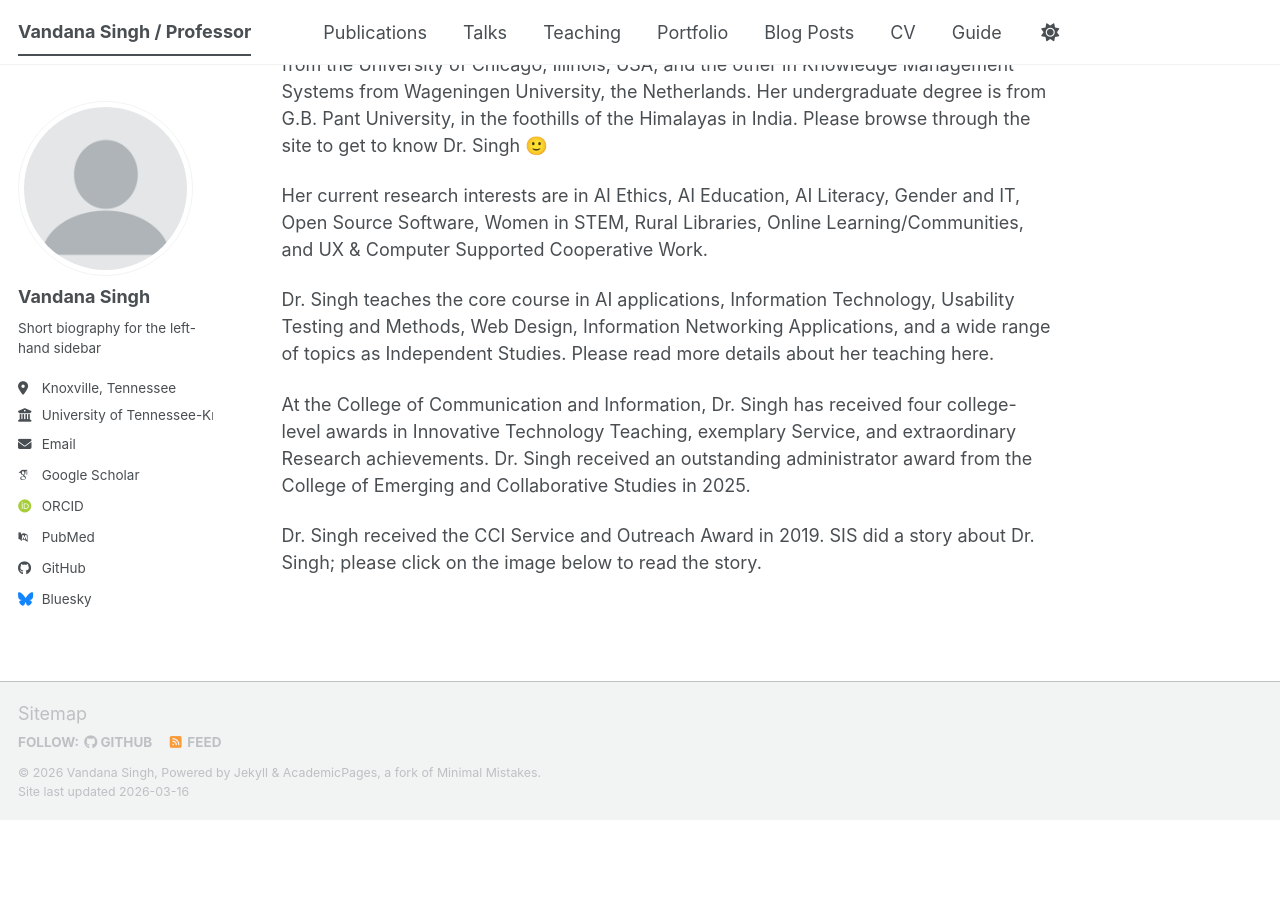
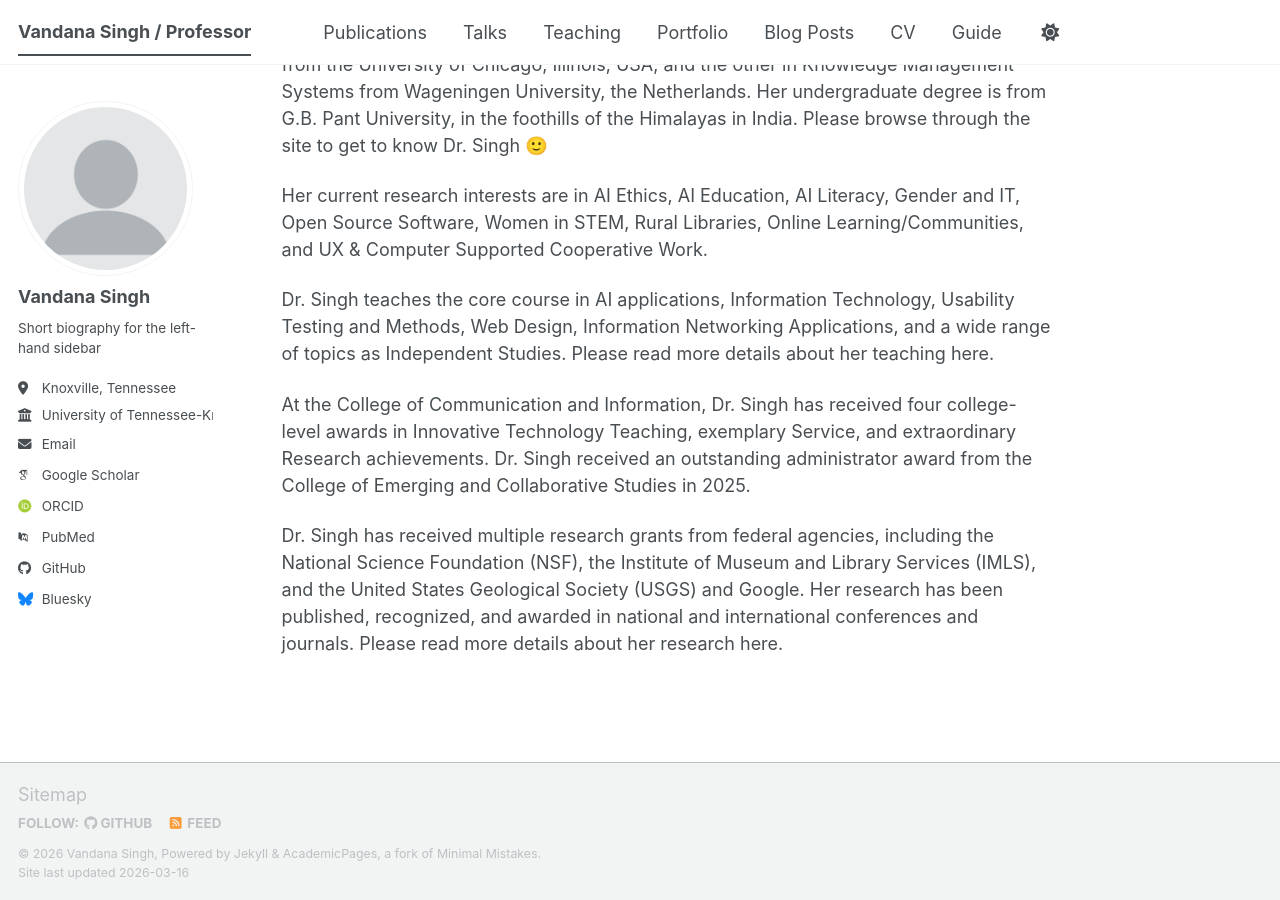
Before and after one commit to Vandanawoss/vandana, a Jekyll site: the page built from _pages/about.md, in a window 1280 px wide and 900 px high, scrolled down 1179 px. Built offline with Jekyll 4.4.1, drawn with Linux system fonts in a browser that asks for light colours; some web fonts are replaced; a script bundle is joined from its source files by our own code; library files that are not in the unit come from our copies; before the commit the page ends 1998 px from its top, so only the background shows below that.

Commit message:
Update about.md

```diff
--- a/_pages/about.md
+++ b/_pages/about.md
@@ -25,4 +25,4 @@ Dr. Singh teaches the core course in AI applications, Information Technology, Us
 
 At the College of Communication and Information, Dr. Singh has received four college-level awards in Innovative Technology Teaching, exemplary Service, and extraordinary Research achievements. Dr. Singh received an outstanding administrator award from the College of Emerging and Collaborative Studies in 2025.
 
-Dr. Singh received the CCI Service and Outreach Award in 2019. SIS did a story about Dr. Singh; please click on the image below to read the story.
+Dr. Singh has received multiple research grants from federal agencies, including the National Science Foundation (NSF), the Institute of Museum and Library Services (IMLS), and the United States Geological Society (USGS) and Google. Her research has been published, recognized, and awarded in national and international conferences and journals. Please read more details about her research here.
```
